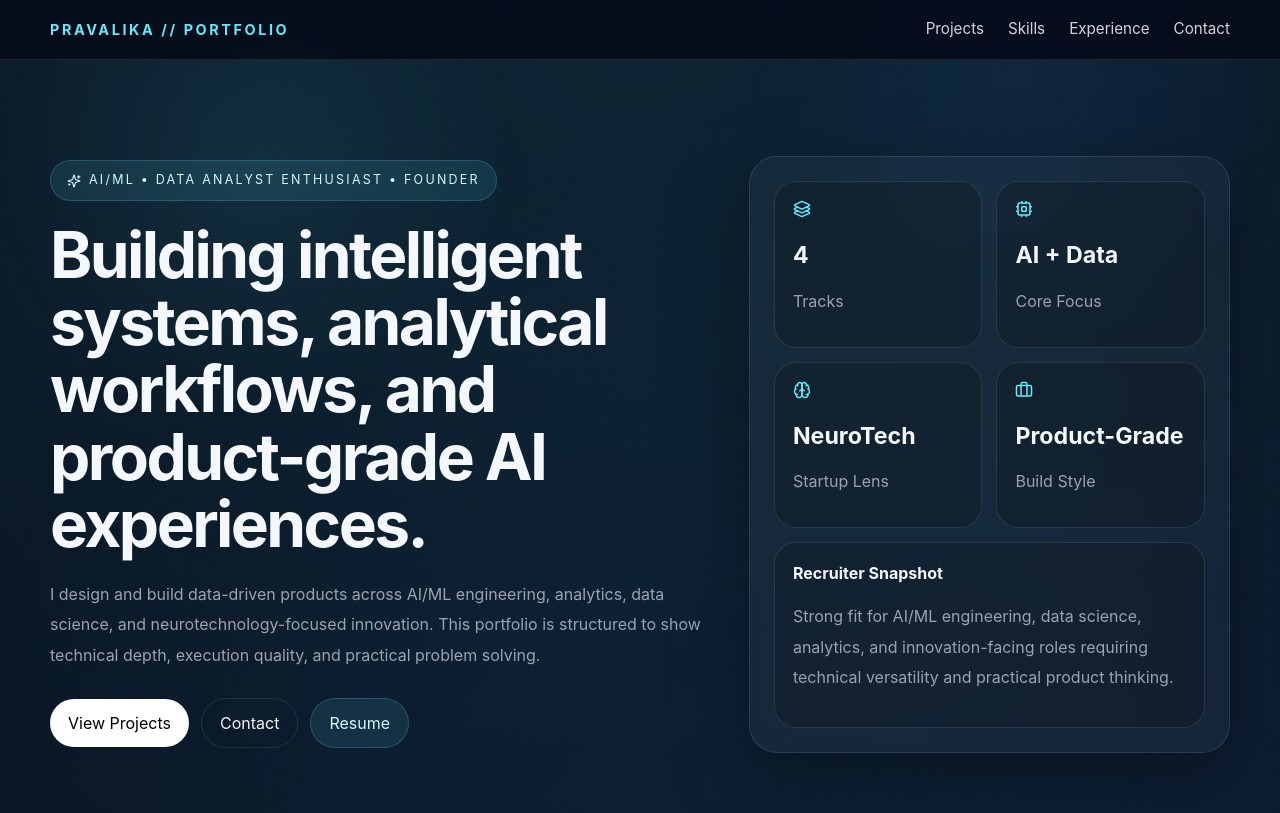
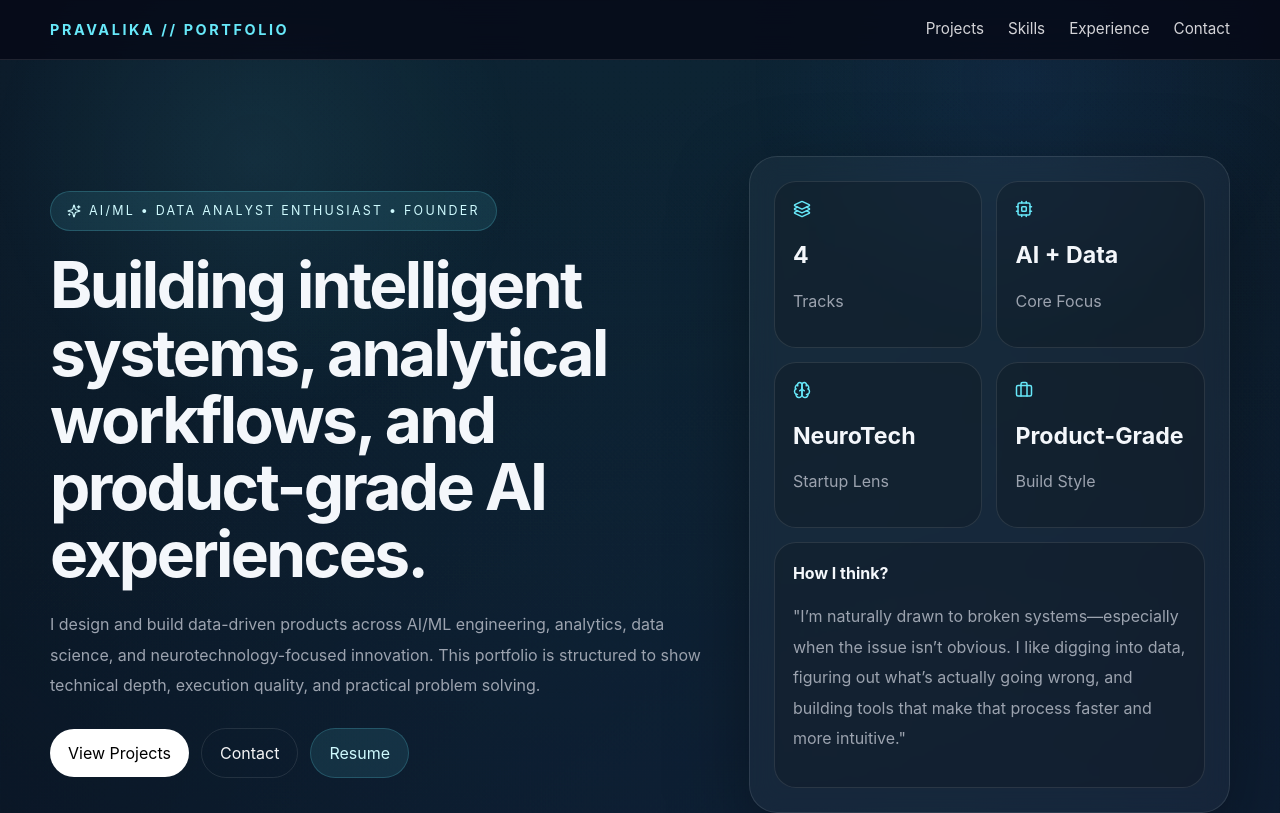
Before and after one commit to codewp199/Pravalika_Portfolio, a React (Vite) app: page / in a window 1280 px wide. Shown: the top 813 px of the page. Built offline with nearby package versions, Linux system fonts and the light colour scheme.

Commit message:
Update App.jsx

```diff
--- a/src/App.jsx
+++ b/src/App.jsx
@@ -496,10 +496,9 @@ export default function App() {
                   })}
                 </div>
                 <div className="inner-card recruiter-snapshot">
-                  <h4>Recruiter Snapshot</h4>
+                  <h4>How I think?</h4>
                   <p className="muted body-text">
-                    Strong fit for AI/ML engineering, data science, analytics, and innovation-facing roles requiring technical versatility and practical product thinking.
-                  </p>
+            "I’m naturally drawn to broken systems—especially when the issue isn’t obvious. I like digging into data, figuring out what’s actually going wrong, and building tools that make that process faster and more intuitive."                  </p>
                 </div>
               </div>
             </motion.div>
@@ -645,7 +644,6 @@ export default function App() {
               <p className="eyebrow">Contact</p>
               <h2>Open to impactful AI, data, and startup-facing opportunities.</h2>
               <p className="section-description contact-copy">
-                Replace the placeholder links below with your actual LinkedIn, GitHub, resume, and email. This section should make it easy for recruiters to move from interest to action.
               </p>
 
               <div className="button-row centered-buttons">
```
